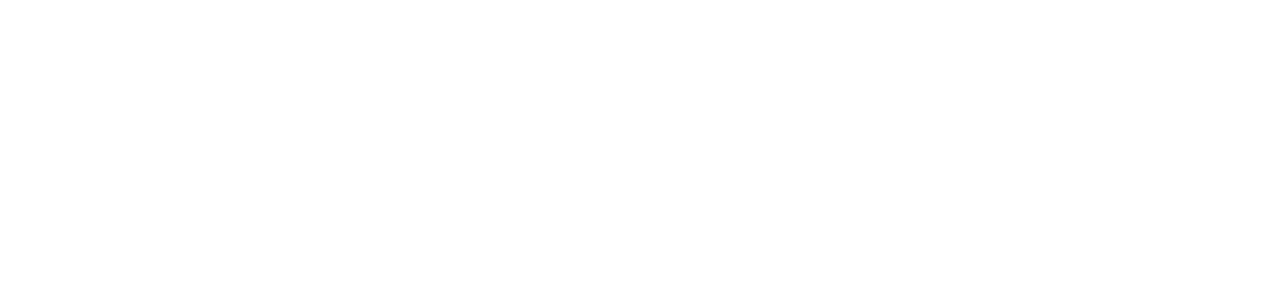
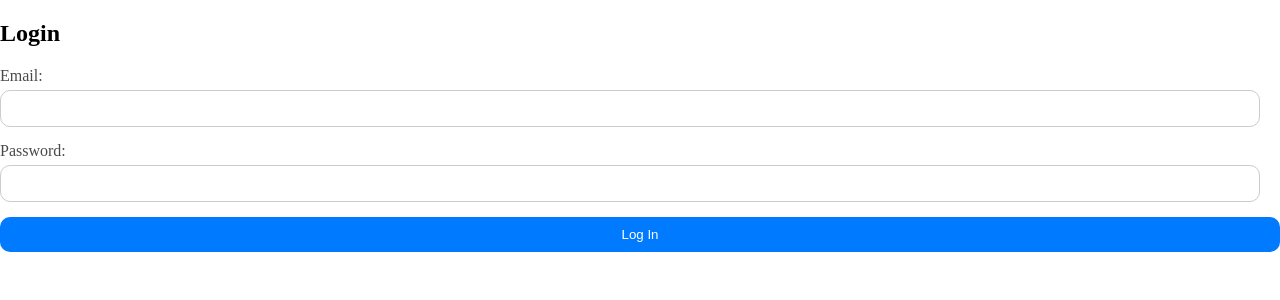
Before and after one commit to Hashim34643/StreamFlow-frontend, a React (Vite) app in the folder StreamFlow/: page /login in a window 1280 px wide. Before the commit this address had no page. Shown: the top 300 px of the page. Built offline with nearby package versions, Linux system fonts and the light colour scheme.

Commit message:
login component implemented

```diff
--- a/StreamFlow/src/App.jsx
+++ b/StreamFlow/src/App.jsx
@@ -2,6 +2,7 @@
 import { BrowserRouter as Router, Routes, Route } from 'react-router-dom';
 import SignUpForm from "./components/Sign-up";
 import Home from "./components/Home";
+import LoginForm from "./components/Login";
 
 function App() {
 
@@ -11,6 +12,7 @@
         <Routes>
           <Route path="/" element={<Home />} />
           <Route path="/sign-up" element={<SignUpForm />} />
+          <Route path="/login" element={<LoginForm />} />
         </Routes>
       </Router>
     </>
--- /dev/null
+++ b/StreamFlow/src/components/Login.jsx
@@ -0,0 +1,67 @@
+import { useState } from 'react';
+import { useNavigate } from 'react-router-dom';
+import axios from 'axios';
+
+const LoginForm = () => {
+  const [formData, setFormData] = useState({ email: "", password: "" });
+  const [errorMessage, setErrorMessage] = useState("");
+  const navigate = useNavigate();
+
+  const handleChange = (e) => {
+    const { name, value } = e.target;
+    setFormData({ ...formData, [name]: value });
+  };
+
+  const handleSubmit = async (e) => {
+    e.preventDefault();
+
+    try {
+      const response = await axios.post("https://streamflow-backend.onrender.com/login", formData);
+      if (response.data.success) {
+        localStorage.setItem("token", response.data.token);
+        navigate("/");
+      } else {
+        throw new Error("Login failed");
+      }
+    } catch (error) {
+      const message = error.response && error.response.data && error.response.data.message
+          ? error.response.data.message
+          : "Login failed. Please try again.";
+      setErrorMessage(message);
+    }
+  };
+
+  return (
+    <div className="login-form-container">
+      <form onSubmit={handleSubmit} className="login-form">
+        <h2>Login</h2>
+        {errorMessage && <p className="error-message">{errorMessage}</p>}
+        <div className="form-group">
+          <label htmlFor="email">Email:</label>
+          <input
+            type="email"
+            id="email"
+            name="email"
+            value={formData.email}
+            onChange={handleChange}
+            required
+          />
+        </div>
+        <div className="form-group">
+          <label htmlFor="password">Password:</label>
+          <input
+            type="password"
+            id="password"
+            name="password"
+            value={formData.password}
+            onChange={handleChange}
+            required
+          />
+        </div>
+        <button type="submit" className="submit-btn">Log In</button>
+      </form>
+    </div>
+  );
+};
+
+export default LoginForm;
```
